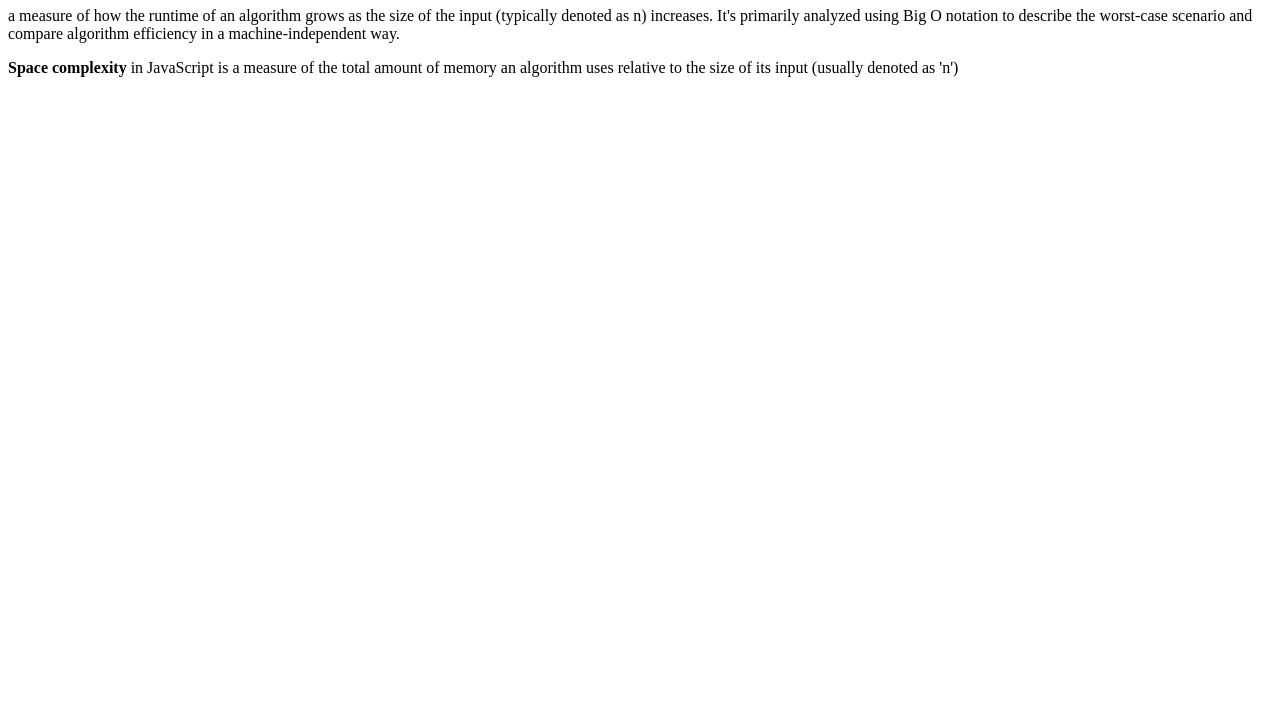
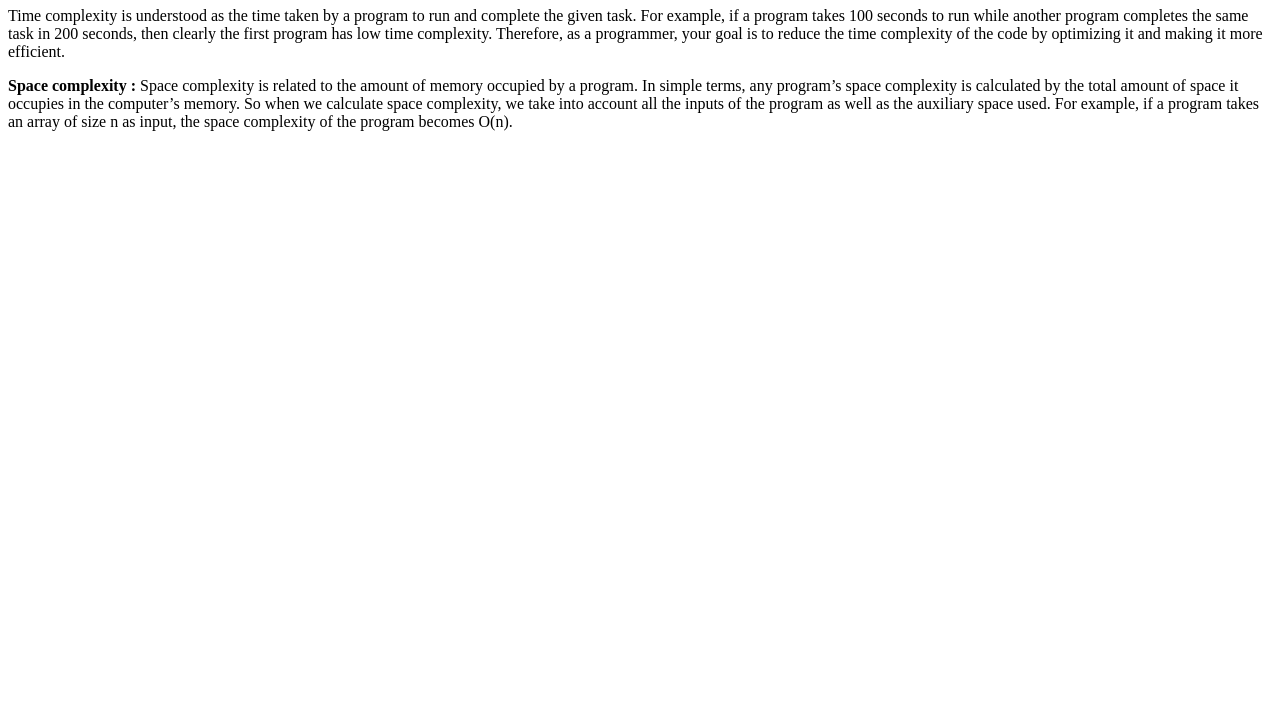
Before and after one commit to acciojob/time-and-space-complexity-mehaboobms12-creator, a website: page main.html in a window 1280 px wide. Shown: the part 73-800 px from the top of the page. Drawn offline with Linux system fonts and the light colour scheme.

Commit message:
created a submission

```diff
--- a/main.html
+++ b/main.html
@@ -1,26 +1,32 @@
 <!DOCTYPE html>
 
-<html>
+<html lang="en">
 
 <head>
-	<link rel="stylesheet" href="styles.css">
+    <meta charset="UTF-8">
+    <meta name="viewport" content="width=device-width, initial-scale=1.0">
+    <title>Time and Space Complexity</title>
+    <link rel="stylesheet" href="styles.css">
 </head>
 
 <body>
 	<!-- the entire body must be written by student -->
 <h1> Time And Space Complexity </h1>
 
-	<p> a measure of how the runtime of an algorithm grows as the size of the input
-		(typically denoted as n) increases.
-	     It's primarily analyzed using Big O notation to describe
-	the worst-case scenario and compare algorithm efficiency in a machine-independent way. </p>
+	<p> Time complexity is understood as the time taken by a program to run and complete the given task.
+		For example, if a program takes 100 seconds to run while another program completes
+		the same task in 200 seconds, then clearly the first program has low time complexity.
+		Therefore, as a programmer, your goal is to reduce the time complexity of the code by optimizing
+		it and making it more efficient.</p>
 
 	<p>
-		<b> Space complexity </b> in JavaScript is a measure of the total amount of memory an algorithm uses
-		relative to the size of its input (usually denoted as 'n')
+		<strong> Space complexity : </strong>  Space complexity is related to the amount of memory occupied by
+		a program. In simple terms, any program’s space complexity is calculated by the total amount
+		of space it occupies in the computer’s memory. So when we calculate space complexity, we take
+		into account all the inputs of the program as well as the auxiliary space used. For example,
+		if a program takes an array of size n as input, the space complexity of the program becomes O(n).
 	</p>
-    <script type="text/javascript" src="./script.js">
-</script>
+    <script type="text/javascript" src="./script.js"></script>
 
 </body>
 
```
